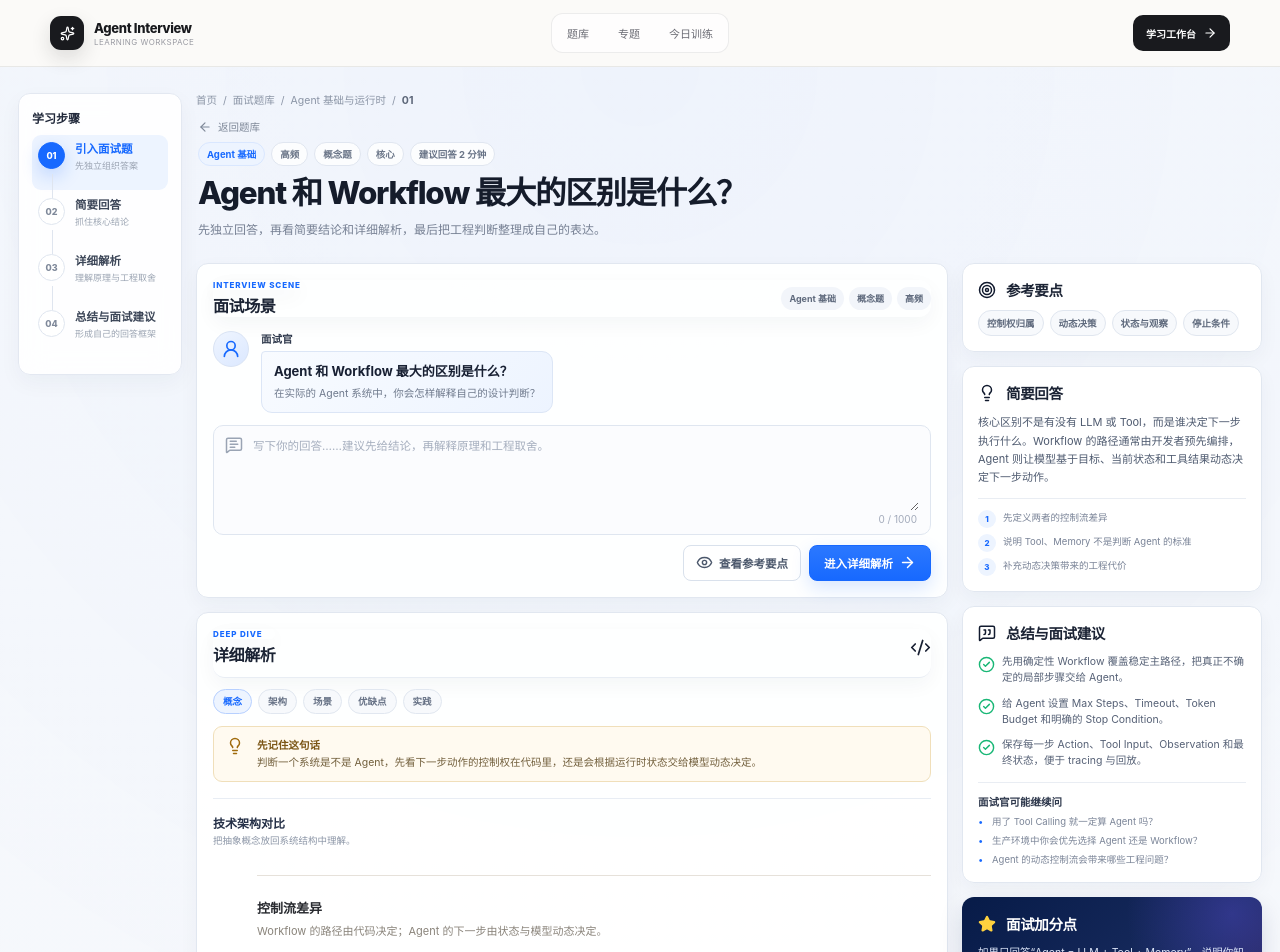
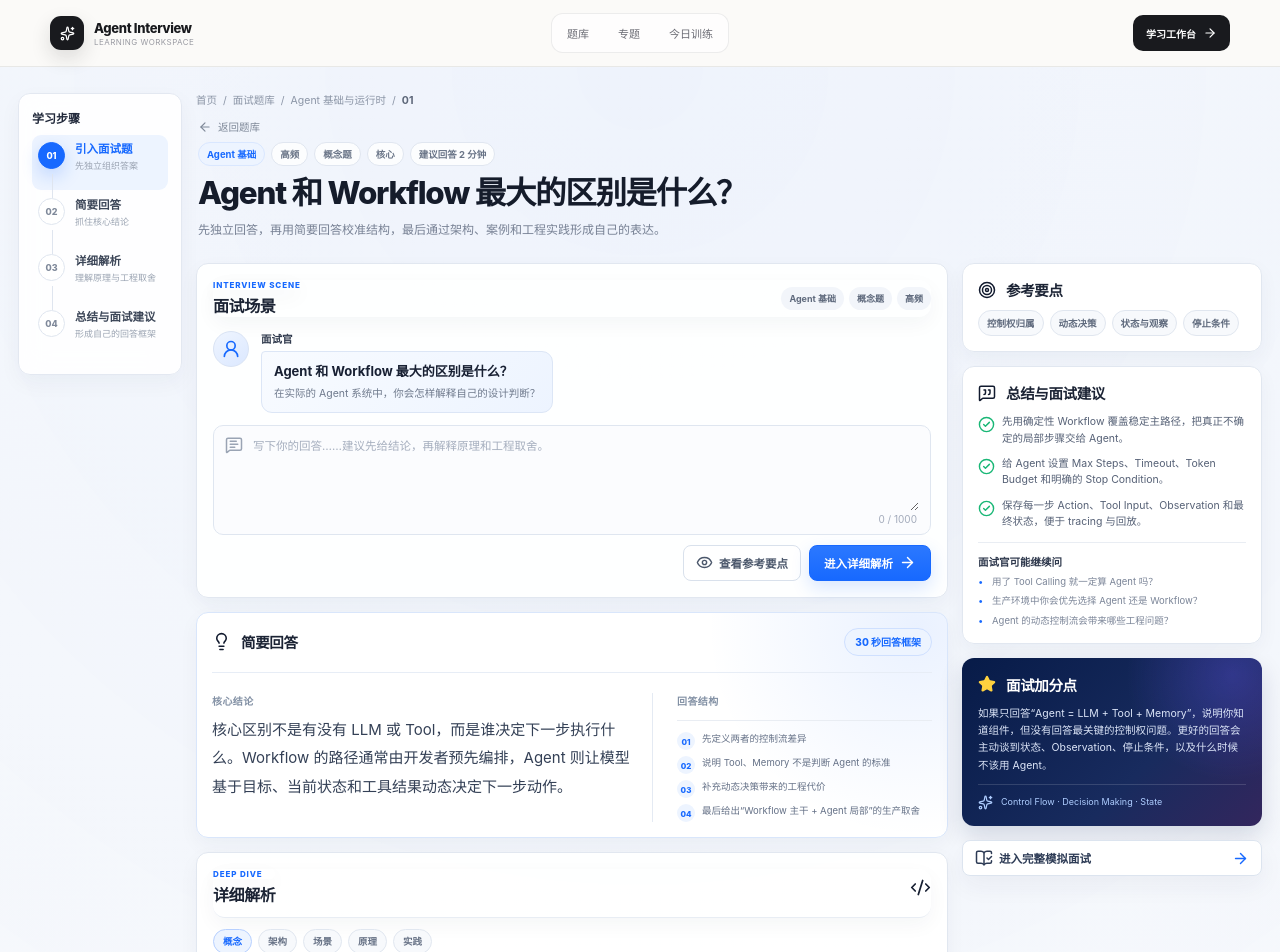
Before and after one commit to 1264585648/interview, a Next.js app: page /questions/agent-vs-workflow in a window 1280 px wide. Shown: the top 952 px of the page. Built offline with nearby package versions, Linux system fonts and the light colour scheme.

Commit message:
refactor: use unified question article template

```diff
--- a/app/questions/[slug]/QuestionArticlePage.tsx
+++ b/app/questions/[slug]/QuestionArticlePage.tsx
@@ -1,29 +1,13 @@
 import Link from 'next/link'
-import {
-  ArrowLeft,
-  ArrowRight,
-  BookOpenCheck,
-  CheckCircle2,
-  Code2,
-  Lightbulb,
-  MessageSquareQuote,
-  Sparkles,
-  Star,
-  Target
-} from 'lucide-react'
+import { ArrowLeft } from 'lucide-react'
 import { notFound } from 'next/navigation'
-import { QuestionComparison } from '@/components/QuestionComparison'
-import { QuestionDiagram } from '@/components/QuestionDiagram'
-import { QuestionLongform } from '@/components/QuestionLongform'
 import { SiteHeader } from '@/components/SiteHeader'
-import { observabilityArticle } from '@/data/observabilityContent'
-import { getQuestionArticle } from '@/data/questionArticles'
+import { getQuestionArticleDocument } from '@/data/articleDocuments'
 import { getQuestion, questions } from '@/data/questions'
 import { getTopicForCategory } from '@/data/topics'
-import { QuestionPracticeWorkspace } from './QuestionPracticeWorkspace'
+import { QuestionArticleLayout } from './QuestionArticleLayout'
 import styles from './QuestionDetail.module.css'
 import compactStyles from './QuestionDetailCompact.module.css'
-import articleStyles from './QuestionArticle.module.css'
 
 const difficultyLabel: Record<number, string> = {
   1: '入门',
@@ -45,15 +29,11 @@ export function QuestionArticlePage({ slug }: { slug: string }) {
 
   if (!question) notFound()
 
-  const article =
-    getQuestionArticle(question.slug) ??
-    (question.slug === 'agent-observability-tracing' ? observabilityArticle : undefined)
+  const article = getQuestionArticleDocument(question.slug)
   const topic = getTopicForCategory(question.category)
   const questionIndex = questions.findIndex((item) => item.slug === question.slug)
   const previous = questionIndex > 0 ? questions[questionIndex - 1] : null
   const next = questionIndex < questions.length - 1 ? questions[questionIndex + 1] : null
-  const summaryItems = question.engineeringPractice.slice(0, 3)
-  const bonusText = article?.interviewerNote ?? question.commonMistakes[0]
 
   return (
     <>
@@ -92,7 +72,7 @@ export function QuestionArticlePage({ slug }: { slug: string }) {
               <strong>{String(questionIndex + 1).padStart(2, '0')}</strong>
             </nav>
 
-            <header className={styles.questionHeader}>
+            <header className={styles.questionHeader} id="intro">
               <Link className={styles.backLink} href="/questions">
                 <ArrowLeft size={14} /> 返回题库
               </Link>
@@ -104,176 +84,15 @@ export function QuestionArticlePage({ slug }: { slug: string }) {
                 <span>建议回答 {question.estimate}</span>
               </div>
               <h1>{question.title}</h1>
-              <p>先独立回答，再看简要结论和详细解析，最后把工程判断整理成自己的表达。</p>
+              <p>先独立回答，再用简要回答校准结构，最后通过架构、案例和工程实践形成自己的表达。</p>
             </header>
 
-            <div className={styles.contentGrid}>
-              <div className={styles.mainColumn}>
-                <QuestionPracticeWorkspace question={question} />
-
-                <section className={`${styles.panel} ${styles.analysisPanel}`} id="detailed-answer">
-                  <div className={styles.panelHeader}>
-                    <div>
-                      <span className={styles.panelEyebrow}>DEEP DIVE</span>
-                      <h2>详细解析</h2>
-                    </div>
-                    <Code2 size={21} />
-                  </div>
-
-                  <div className={styles.analysisTabs}>
-                    <a href="#concept">概念</a>
-                    <a href="#architecture">架构</a>
-                    <a href="#scenarios">场景</a>
-                    <a href="#tradeoffs">优缺点</a>
-                    <a href="#practice">实践</a>
-                  </div>
-
-                  {article ? (
-                    <div className={styles.keyConclusion} id="concept">
-                      <Lightbulb size={18} />
-                      <div>
-                        <strong>先记住这句话</strong>
-                        <p>{article.keyConclusion}</p>
-                      </div>
-                    </div>
-                  ) : null}
-
-                  <div className={styles.diagramSection} id="architecture">
-                    <div className={styles.sectionHeading}>
-                      <span>技术架构对比</span>
-                      <p>把抽象概念放回系统结构中理解。</p>
-                    </div>
-                    <QuestionDiagram slug={question.slug} />
-                  </div>
-
-                  <div className={styles.deepDiveGrid} id="scenarios">
-                    {question.deepDive.map((item, index) => (
-                      <article key={item.title}>
-                        <span>{String(index + 1).padStart(2, '0')}</span>
-                        <h3>{item.title}</h3>
-                        <p>{item.content}</p>
-                      </article>
-                    ))}
-                  </div>
-
-                  <div className={styles.longformSection} id="tradeoffs">
-                    <QuestionLongform question={question} />
-                    <QuestionComparison slug={question.slug} />
-                  </div>
-
-                  <div className={styles.productionSection} id="practice">
-                    <div className={styles.sectionHeading}>
-                      <span>工程实践</span>
-                      <p>从概念正确走到系统可运行。</p>
-                    </div>
-
-                    {article ? (
-                      <>
-                        <div className={articleStyles.engineeringCase}>
-                          <div className={articleStyles.caseRow}>
-                            <span>错误现场</span>
-                            <p>{article.engineeringCase.problem}</p>
-                          </div>
-                          <div className={articleStyles.caseRow}>
-                            <span>更稳妥的做法</span>
-                            <p>{article.engineeringCase.better}</p>
-                          </div>
-                        </div>
-
-                        <div className={articleStyles.codeExample}>
-                          <div className={articleStyles.codeIntro}>
-                            <span>把原理落到伪代码</span>
-                            <p>{article.codeCaption}</p>
-                          </div>
-                          <pre><code>{article.pseudoCode}</code></pre>
-                        </div>
-                      </>
-                    ) : null}
-
-                    <ul className={styles.practiceList}>
-                      {question.engineeringPractice.map((item) => <li key={item}>{item}</li>)}
-                    </ul>
-                  </div>
-                </section>
-
-                <footer className={styles.questionFooter}>
-                  <span>
-                    {previous ? <Link href={`/questions/${previous.slug}`}>← 上一题：{previous.title}</Link> : '这是第一题'}
-                  </span>
-                  <span>
-                    {next ? <Link href={`/questions/${next.slug}`}>下一题：{next.title} →</Link> : <Link href="/questions">返回题库 →</Link>}
-                  </span>
-                </footer>
-              </div>
-
-              <aside className={styles.supportColumn}>
-                <section className={`${styles.panel} ${styles.referencePanel}`}>
-                  <div className={styles.supportHeading}>
-                    <Target size={18} />
-                    <h2>参考要点</h2>
-                  </div>
-                  <div className={styles.pointTags}>
-                    {question.keyPoints.map((point) => <span key={point}>{point}</span>)}
-                  </div>
-                </section>
-
-                <section className={`${styles.panel} ${styles.shortAnswerPanel}`} id="short-answer">
-                  <div className={styles.supportHeading}>
-                    <Lightbulb size={18} />
-                    <h2>简要回答</h2>
-                  </div>
-                  <p>{question.shortAnswer}</p>
-                  {article?.answerStructure?.length ? (
-                    <ol>
-                      {article.answerStructure.slice(0, 3).map((step, index) => (
-                        <li key={step}>
-                          <span>{index + 1}</span>
-                          <p>{step}</p>
-                        </li>
-                      ))}
-                    </ol>
-                  ) : null}
-                </section>
-
-                <section className={`${styles.panel} ${styles.summaryPanel}`} id="summary">
-                  <div className={styles.supportHeading}>
-                    <MessageSquareQuote size={18} />
-                    <h2>总结与面试建议</h2>
-                  </div>
-                  <ul>
-                    {summaryItems.map((item) => (
-                      <li key={item}>
-                        <CheckCircle2 size={17} />
-                        <span>{item}</span>
-                      </li>
-                    ))}
-                  </ul>
-
-                  <div className={styles.followupBlock}>
-                    <strong>面试官可能继续问</strong>
-                    {question.followUps.slice(0, 3).map((followup) => <p key={followup}>{followup}</p>)}
-                  </div>
-                </section>
-
-                <section className={styles.bonusPanel}>
-                  <div className={styles.supportHeading}>
-                    <Star size={18} fill="currentColor" />
-                    <h2>面试加分点</h2>
-                  </div>
-                  <p>{bonusText}</p>
-                  <div>
-                    <Sparkles size={15} />
-                    <span>{question.topics.join(' · ')}</span>
-                  </div>
-                </section>
-
-                <Link className={styles.practiceLink} href="/practice">
-                  <BookOpenCheck size={18} />
-                  进入完整模拟面试
-                  <ArrowRight size={17} />
-                </Link>
-              </aside>
-            </div>
+            <QuestionArticleLayout
+              article={article}
+              next={next}
+              previous={previous}
+              question={question}
+            />
           </div>
         </div>
       </main>
```
